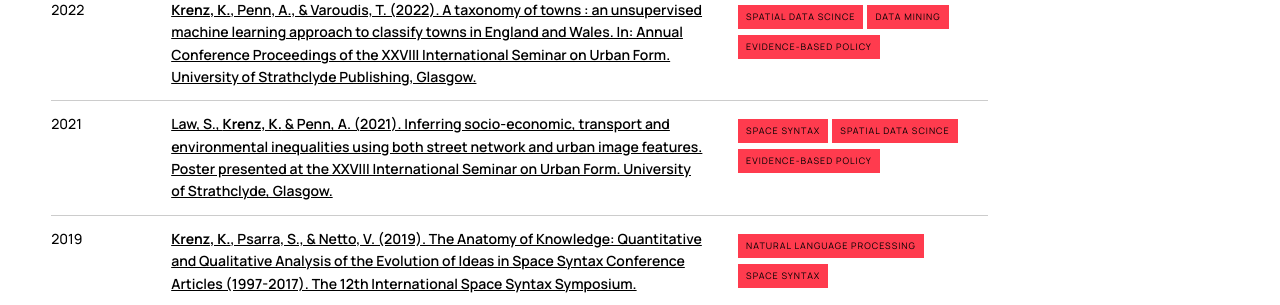
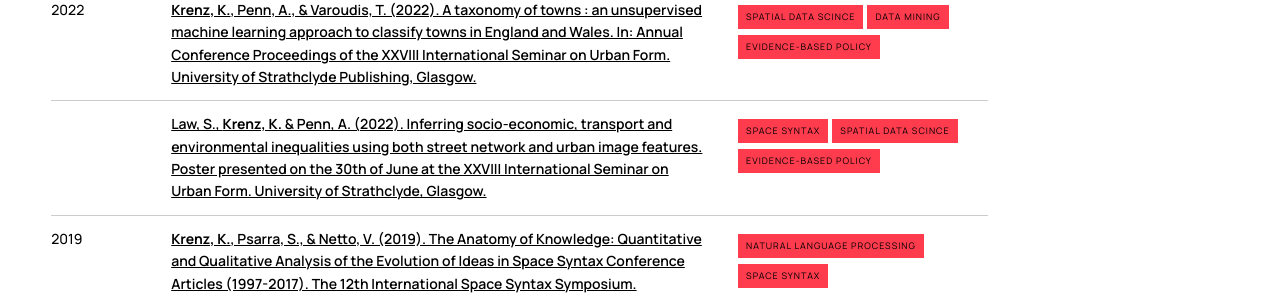
Before and after one commit to kimonkrenz/kimonkrenz.github.io, a Jekyll site: the page built from research/index.html, in a window 1280 px wide. Shown: the part 887-1192 px from the top of the page. Built offline with Jekyll 4.4.1, drawn with Linux system fonts in a browser that asks for light colours; nearby versions of some CDN libraries; a style sheet for code colours, icons or effects is not loaded.

Commit message:
update references

```diff
--- a/_bibliography/references.bib
+++ b/_bibliography/references.bib
@@ -87,7 +87,7 @@
 @misc{Law2021,
 address = {Glasgow},
 author = {Law, Stephen and Krenz, Kimon and Penn, Alan},
-booktitle = {XXVIII International Seminar on Urban Form - Urban Form and the Sustainable and Prosperous City.},
+booktitle = {Poster presented at the XXVIII International Seminar on Urban Form.},
 doi = {10.17868/strath.00080540},
 file = {:Users/kimon/Documents/PhD Library/Law, Krenz, Penn/Law, Krenz, Penn_2021_Inferring socio-economic, transport and environmental inequalities using both street network and urban image featu.pdf:pdf},
 publisher = {University of Strathclyde},
--- a/research/index.html
+++ b/research/index.html
@@ -89,8 +89,8 @@ title: Research & Publications
   <div class="spacer"></div>
     <div class="seven columns pub">
       <div class="rtbl">
-        <div class="pub-item">2021</div>
-        <div class="pub-item"><span style="font-weight: 600;"><a href="https://strathprints.strath.ac.uk/80540/" target="_blank">Law, S., <strong>Krenz, K.</strong> & Penn, A. (2021). Inferring socio-economic, transport and environmental inequalities using both street network and urban image features. Poster presented at the XXVIII International Seminar on Urban Form. University of Strathclyde, Glasgow.</a></span></div>
+        <div class="pub-item"></div>
+        <div class="pub-item"><span style="font-weight: 600;"><a href="https://strathprints.strath.ac.uk/80540/" target="_blank">Law, S., <strong>Krenz, K.</strong> & Penn, A. (2022). Inferring socio-economic, transport and environmental inequalities using both street network and urban image features. Poster presented on the 30th of June at the XXVIII International Seminar on Urban Form. University of Strathclyde, Glasgow.</a></span></div>
       </div>
     </div>
     <div class="two columns pub upper">
```
